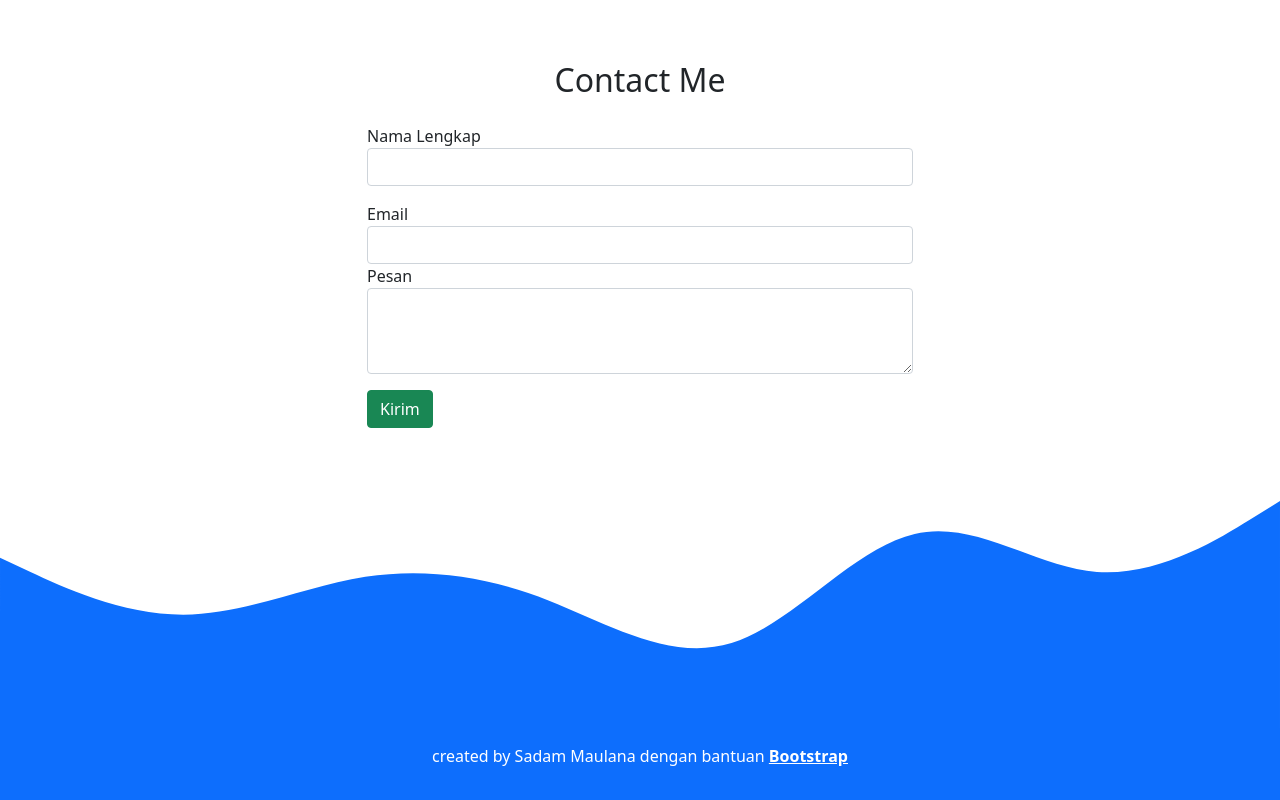
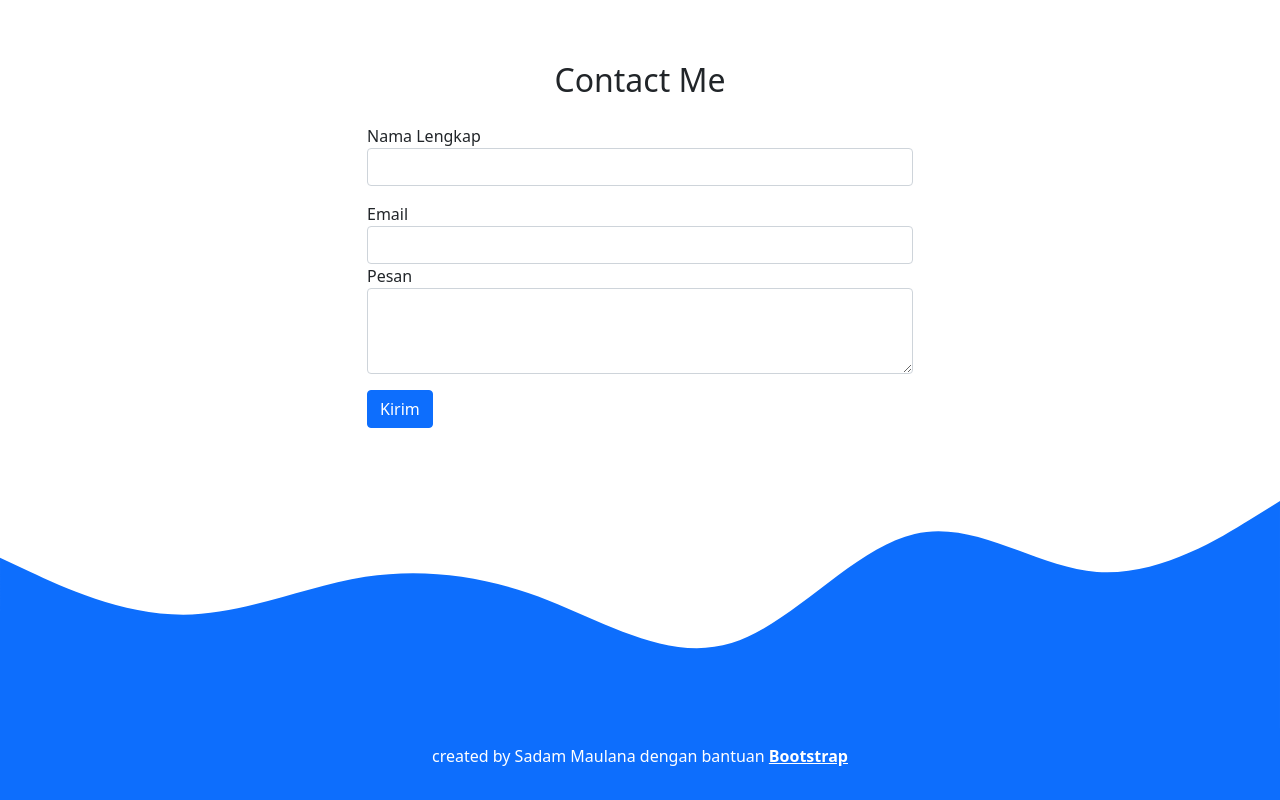
Before and after one commit to Sadammaulana1/2013025016.sadammaulana1.github.io, a plain HTML site: page index.html in a window 1280 px wide. Shown: the part 2571-3371 px from the top of the page. Drawn offline with nearby package versions, Linux system fonts and the light colour scheme.

Commit message:
mengubah warna tombol juga

```diff
--- a/index.html
+++ b/index.html
@@ -168,7 +168,7 @@
                 <textarea class="form-control" id="pesan" rows="3"></textarea>
               </div>
 
-              <button type="submit" class="btn btn-success mb-3">Kirim</button>
+              <button type="submit" class="btn btn-primary mb-3">Kirim</button>
             </form>
           </div>
         </div>
```
